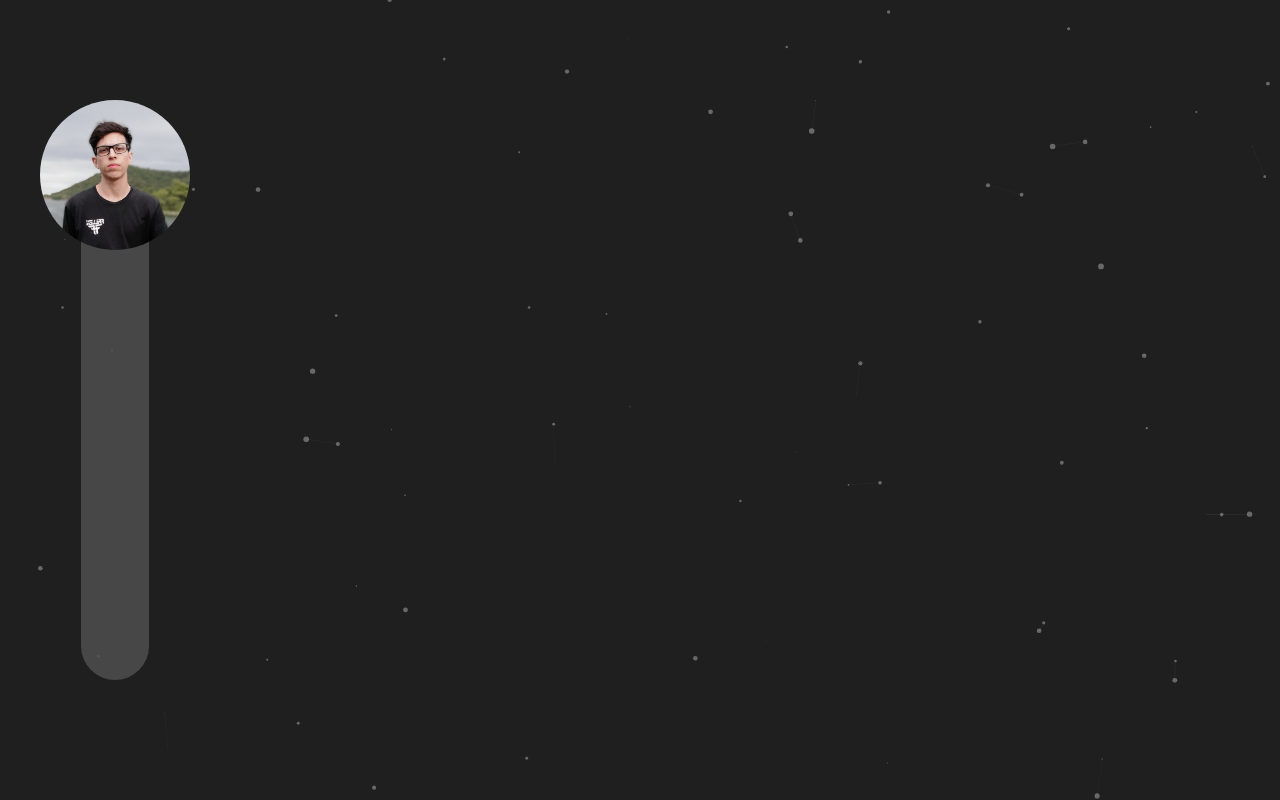
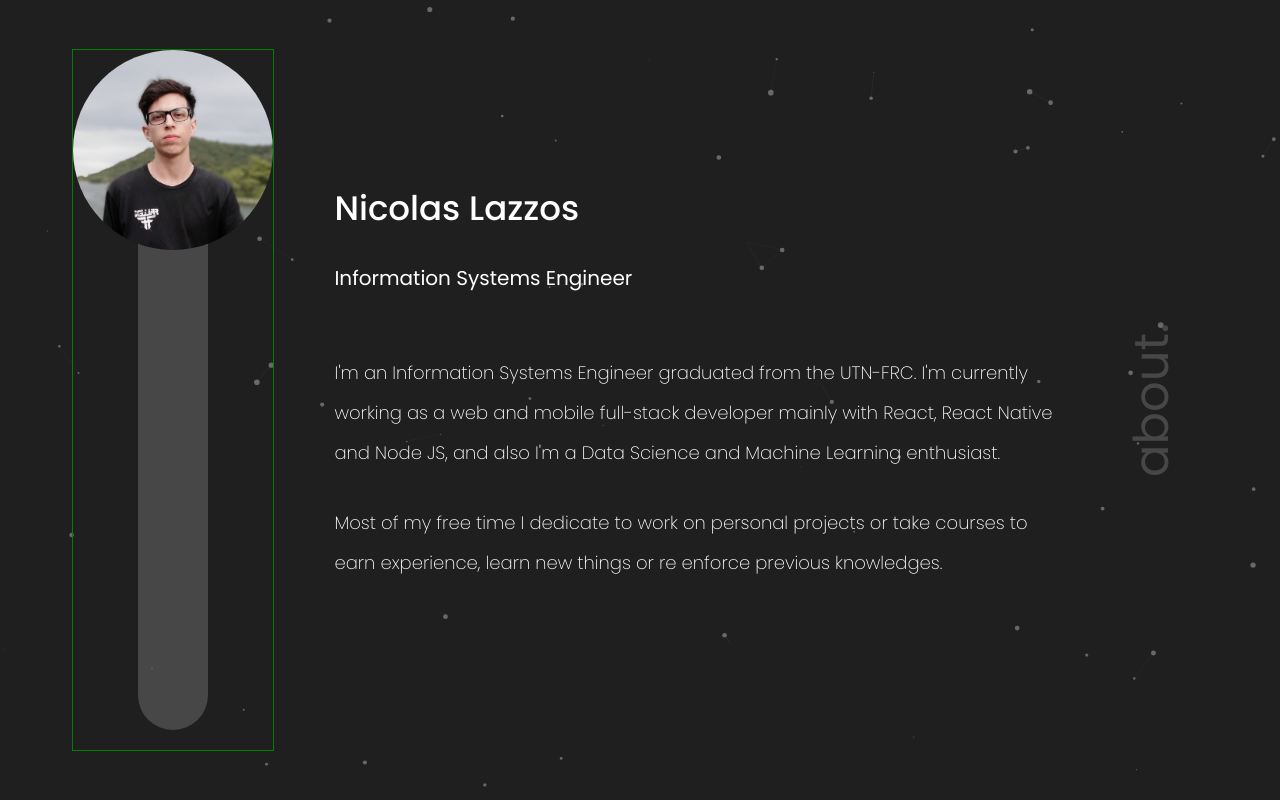
Before and after one commit to nicolaslazzos/nicolaslazzos.github.io, a React (Create React App) app: page / in a window 1280 px wide. Built offline with nearby package versions, Linux system fonts and the light colour scheme.

Commit message:
adding some components and trying stuff

```diff
--- a/public/index.html
+++ b/public/index.html
@@ -4,10 +4,7 @@
     <meta charset="utf-8" />
     <meta name="viewport" content="width=device-width, initial-scale=1" />
     <meta name="theme-color" content="#000000" />
-    <meta
-      name="description"
-      content="Nicolas Lazzos - Information Systems Engineer"
-    />
+    <meta name="description" content="Nicolas Lazzos - Information Systems Engineer" />
     <title>Nicolas Lazzos - Information Systems Engineer</title>
     <link rel="manifest" href="%PUBLIC_URL%/manifest.json" />
     <script src="%PUBLIC_URL%/particles.min.js"></script>
--- a/src/App.js
+++ b/src/App.js
@@ -1,5 +1,7 @@
 import React from "react";
 import Slider from "./components/Slider";
+import Information from "./components/Information";
+import Pagination from "./components/Pagination";
 
 function App() {
   const [height, setHeight] = React.useState(window.innerHeight);
@@ -16,15 +18,51 @@ function App() {
     <div
       style={{
         display: "flex",
-        flexDirection: "column",
-        alignItems: "center",
+        flex: 1,
+        flexDirection: "row",
+        // alignItems: "center",
         justifyContent: "center",
-        padding: 40,
-        height: height - 80
+        height: "100vh"
       }}
     >
-      <div style={{ display: "flex", flexDirection: "column", width: "100%", maxWidth: 1300 }}>
-        <Slider />
+      <div
+        style={{
+          display: "flex",
+          flexDirection: "column",
+          flex: 1,
+          justifyContent: "center",
+          alignItems: "flex-end",
+          padding: 30
+          // border: "1px solid red"
+        }}
+      >
+        <Slider sections={4} onChange={(e) => console.log(e)} />
+      </div>
+      <div
+        style={{
+          display: "flex",
+          flexDirection: "column",
+          flex: 3,
+          justifyContent: "center",
+          padding: 30,
+          // border: "1px solid yellow",
+          overflowY: "scroll"
+        }}
+      >
+        <Information />
+      </div>
+      <div
+        style={{
+          display: "flex",
+          flexDirection: "column",
+          flex: 0.5,
+          justifyContent: "center",
+          alignItems: "flex-start",
+          padding: 30
+          // border: "1px solid red"
+        }}
+      >
+        <Pagination />
       </div>
     </div>
   );
--- /dev/null
+++ b/src/components/Information/index.js
@@ -0,0 +1,24 @@
+import React from "react";
+
+import "./styles.css";
+
+const Information = () => {
+  return (
+    <div>
+      <p className="information-title">Nicolas Lazzos</p>
+      <p className="information-subtitle">Information Systems Engineer</p>
+      <br />
+      <p className="information-content">
+        I'm an Information Systems Engineer graduated from the UTN-FRC. I'm currently working as a web and mobile
+        full-stack developer mainly with React, React Native and Node JS, and also I'm a Data Science and Machine
+        Learning enthusiast.
+      </p>
+      <p className="information-content">
+        Most of my free time I dedicate to work on personal projects or take courses to earn experience, learn new
+        things or re enforce previous knowledges.
+      </p>
+    </div>
+  );
+};
+
+export default Information;
--- /dev/null
+++ b/src/components/Information/styles.css
@@ -0,0 +1,14 @@
+.information-title {
+  font-size: 34px;
+  font-weight: 500;
+}
+
+.information-subtitle {
+  font-size: 20px;
+  font-weight: 400;
+}
+
+.information-content {
+  font-size: 18px;
+  font-weight: 200;
+}
--- /dev/null
+++ b/src/components/Pagination/index.js
@@ -0,0 +1,13 @@
+import React from "react";
+
+import "./styles.css";
+
+const Pagination = () => {
+  return (
+    <div className="pagination-container rotation">
+      <p className="pagination-text">about.</p>
+    </div>
+  );
+};
+
+export default Pagination;
--- /dev/null
+++ b/src/components/Pagination/styles.css
@@ -0,0 +1,31 @@
+.pagination-container {
+  display: flex;
+  flex-direction: column;
+  align-items: center;
+  width: 48px;
+}
+
+.pagination-text {
+  display: flex;
+  flex-direction: column;
+  margin: 0px;
+  font-size: 48px;
+  color: #525252;
+  opacity: 0.8;
+}
+
+.rotation {
+  transform: rotate(-90deg);
+
+  /* Safari */
+  -webkit-transform: rotate(-90deg);
+
+  /* Firefox */
+  -moz-transform: rotate(-90deg);
+
+  /* IE */
+  -ms-transform: rotate(-90deg);
+
+  /* Opera */
+  -o-transform: rotate(-90deg);
+}
--- a/src/components/Slider.js
+++ /dev/null
@@ -1,52 +0,0 @@
-import React from "react";
-import { motion } from "framer-motion";
-import ProfilePicture from "../assets/profile.jpg";
-
-function Slider() {
-  const constraintsRef = React.useRef(null);
-
-  return (
-      <div style={styles.container}>
-        <div style={styles.axis} />
-        <motion.div style={styles.constraints} ref={constraintsRef}>
-          <motion.img
-            drag
-            dragConstraints={constraintsRef}
-            dragMomentum={false}
-            dragElastic={0.05}
-            style={styles.avatar}
-            src={ProfilePicture}
-            whileTap={{ scale: 1.1 }}
-          />
-        </motion.div>
-      </div>
-  );
-}
-
-const styles = {
-  container: {
-    display: "flex",
-    flexDirection: "column",
-    alignItems: "center",
-    height: 600,
-    width: 150
-  },
-  avatar: { backgroundColor: "white", width: 150, height: 150, borderRadius: 150, overflow: "hidden", cursor: 'pointer' },
-  constraints: {
-    position: "absolute",
-    height: 600,
-    width: 150
-  },
-  axis: {
-    display: "flex",
-    position: "relative",
-    width: "45%",
-    height: "100%",
-    margin: 20,
-    borderRadius: 75,
-    backgroundColor: "#525252",
-    opacity: 0.8
-  }
-};
-
-export default Slider;
--- /dev/null
+++ b/src/components/Slider/index.js
@@ -0,0 +1,87 @@
+import React from "react";
+import { motion } from "framer-motion";
+import ProfilePicture from "../../assets/profile.jpg";
+
+import "./styles.css";
+
+function Slider({ sections, onChange }) {
+  const constraintsRef = React.useRef(null);
+  const containerRef = React.useRef(null);
+
+  const [height, setHeight] = React.useState(window.innerHeight);
+
+  React.useEffect(() => {
+    window.addEventListener("resize", handleResize);
+
+    return () => window.removeEventListener("resize", handleResize);
+  }, []);
+
+  const handleResize = () => setHeight(window.innerHeight);
+
+  const calculate = (xDrag, yDrag) => {
+    const { x, y, height, width } = containerRef.current.getBoundingClientRect();
+    const event = { percent: 0, section: 0 };
+
+    if (yDrag <= y) {
+      event.percent = 0;
+    } else if (yDrag > y && yDrag < y + height) {
+      const percent = Math.round(((yDrag - y) * 100) / height);
+      event.percent = percent;
+    } else {
+      event.percent = 100;
+    }
+
+    event.section = parseInt(event.percent / (100 / sections));
+
+    onChange?.(event);
+  };
+
+  const mainheight = { height: 700 };
+  const axisHeight = { height: 700 - 40 };
+
+  return (
+    <div ref={containerRef} className="slider-container slider-width" style={mainheight}>
+      <div className="slider-axis" style={axisHeight} />
+      <motion.div className="slider-constraints slider-width" ref={constraintsRef} style={mainheight}>
+        <motion.img
+          className="slider-avatar slider-width"
+          drag
+          dragConstraints={constraintsRef}
+          dragMomentum={false}
+          dragElastic={0.05}
+          src={ProfilePicture}
+          whileTap={{ scale: 1.1 }}
+          onDrag={(event, info) => calculate(info.point.x, info.point.y)}
+        />
+      </motion.div>
+    </div>
+  );
+}
+
+const styles = {
+  container: {
+    display: "flex",
+    flexDirection: "column",
+    alignItems: "center",
+    height: 600,
+    width: 150
+  },
+  avatar: { width: 150, height: 150, borderRadius: 150, overflow: "hidden", cursor: "pointer" },
+  constraints: {
+    position: "absolute",
+    height: 600,
+    width: 150
+  },
+  axis: {
+    display: "flex",
+    position: "relative",
+    width: "45%",
+    height: "100%",
+    margin: 20,
+    borderRadius: 75,
+    backgroundColor: "#525252",
+    opacity: 0.8
+  }
+};
+
+export default Slider;
--- /dev/null
+++ b/src/components/Slider/styles.css
@@ -0,0 +1,80 @@
+.slider-container {
+  display: flex;
+  flex-direction: column;
+  align-items: center;
+  border: 1px solid green;
+}
+
+.slider-avatar {
+  display: flex;
+  border-radius: 100%;
+  overflow: hidden;
+  cursor: pointer;
+}
+
+.slider-constraints {
+  display: flex;
+  position: absolute;
+}
+
+.slider-height {
+  height: 750px;
+}
+
+.slider-axis {
+  display: flex;
+  width: 70px;
+  margin: 20px;
+  border-radius: 75px;
+  background-color: #525252;
+  opacity: 0.8;
+}
+
+/* For Mobile */
+@media screen and (max-width: 540px) {
+  .slider-avatar {
+    height: 100px;
+  }
+
+  .slider-width {
+    width: 100px;
+  }
+}
+
+/* For Tablets */
+@media screen and (min-width: 540px) and (max-width: 780px) {
+  .slider-avatar {
+    height: 150px;
+  }
+
+  .slider-width {
+    width: 150px;
+  }
+}
+
+/* For Larger */
+@media screen and (min-width: 780px) {
+  .slider-avatar {
+    height: 200px;
+  }
+
+  .slider-width {
+    width: 200px;
+  }
+}
+
+/* For portrait */
+@media screen and (orientation: portrait) {
+  #toolbar {
+    width: 100%;
+  }
+}
+
+/* For landscape */
+@media screen and (orientation: landscape) {
+  #toolbar {
+    position: fixed;
+    width: 2.65em;
+    height: 100%;
+  }
+}
--- a/src/index.css
+++ b/src/index.css
@@ -1,7 +1,8 @@
+@import url("https://fonts.googleapis.com/css2?family=Poppins:wght@200;300;400;500;600;700&display=swap");
+
 body {
   margin: 0;
-  font-family: -apple-system, BlinkMacSystemFont, "Segoe UI", "Roboto", "Oxygen", "Ubuntu", "Cantarell", "Fira Sans",
-    "Droid Sans", "Helvetica Neue", sans-serif;
+  font-family: "Poppins", "Segoe UI", "Roboto", "Droid Sans", sans-serif;
   -webkit-font-smoothing: antialiased;
   -moz-osx-font-smoothing: grayscale;
 }
@@ -23,6 +24,18 @@ canvas {
   width: 100%;
 }
 
+p {
+  color: white;
+  margin-top: 0px;
+  margin-bottom: 30px;
+  line-height: 2.5rem;
+}
+
 *:focus {
   outline: 0 !important;
 }
+
+::-webkit-scrollbar {
+  width: 0;  /* Remove scrollbar space */
+  background: transparent;  /* Optional: just make scrollbar invisible */
+}
```
Also changed, not shown: src/theme.json (deleted, +0 -83 lines), 1 other file (tests, documents, lock files or other folders).
